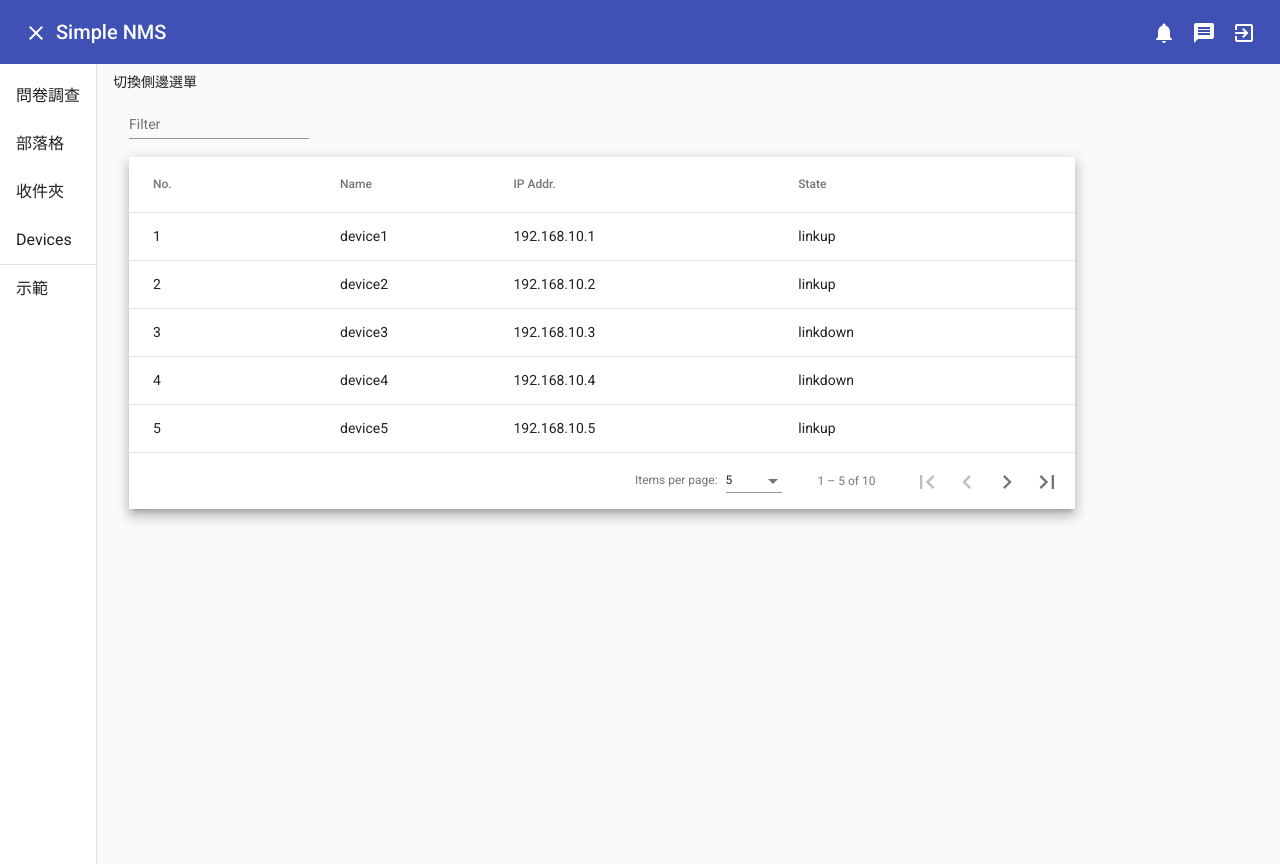
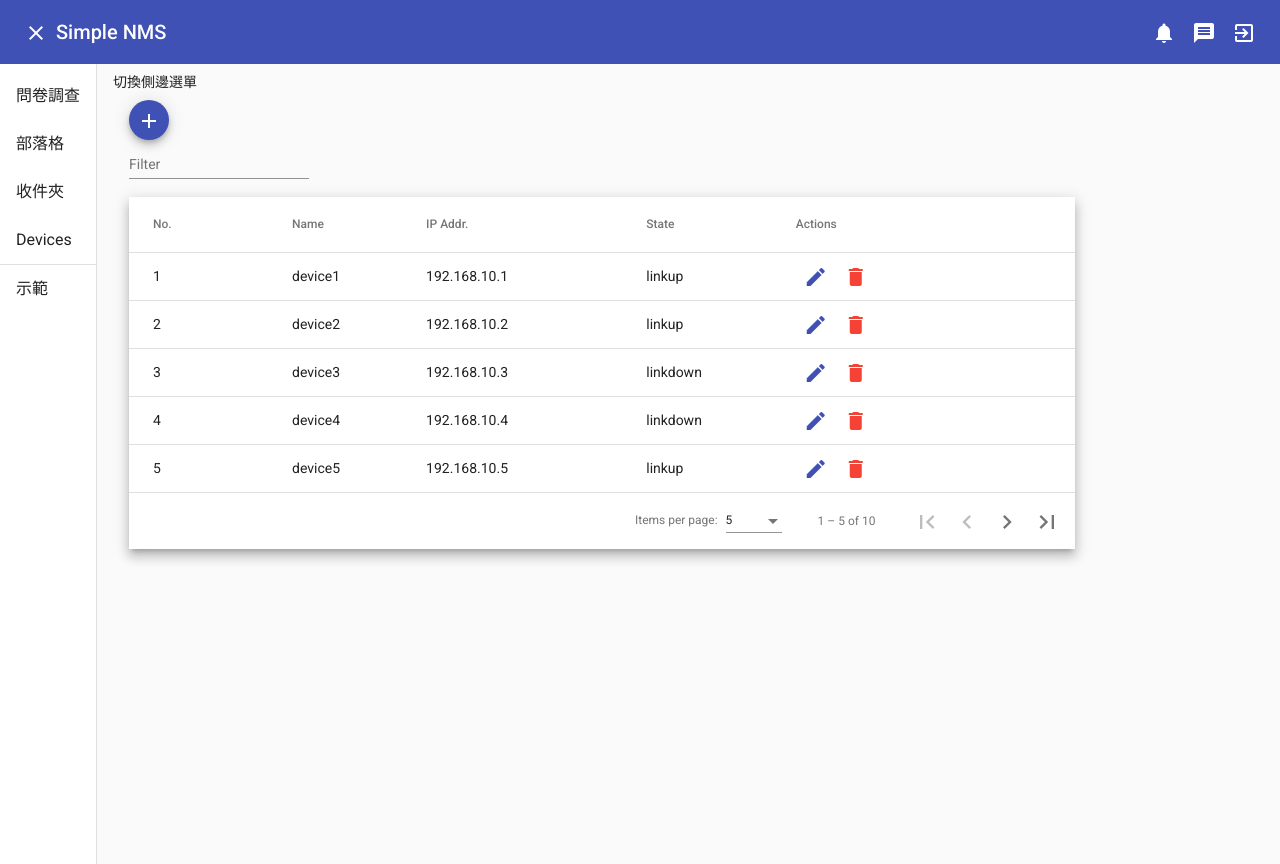
Before and after one commit to allen0818/simple-nms, an Angular app in the folder web/: page /home/devices in a window 1280 px wide. Built offline with nearby package versions, Linux system fonts and the light colour scheme.

Commit message:
add action buttons to device-table

```diff
--- a/web/src/app/device/components/device-list/device-list.component.html
+++ b/web/src/app/device/components/device-list/device-list.component.html
@@ -1,8 +1,17 @@
-<div class="action">
-    <mat-form-field>
-        <mat-label>Filter</mat-label>
-        <input matInput (keyup)="applyFilter($event)" placeholder="Ex. device1" #input>
-    </mat-form-field>
+<div class="action" fxLayout=row>
+    <div fxFlex="10">
+        <button mat-mini-fab color="primary" aria-label="A button with a add icon">
+            <mat-icon>add</mat-icon>
+        </button>
+    </div>
+    <div fxFlex></div>
+    <div fxFlex="30">
+        <mat-form-field>
+            <mat-label>Filter</mat-label>
+            <input matInput (keyup)="applyFilter($event)" placeholder="Ex. device1" #input>
+        </mat-form-field>
+    </div>
+
 </div>
 
 <div class="container mat-elevation-z8">
@@ -31,6 +40,19 @@
             <td mat-cell *matCellDef="let element"> {{ element.state }} </td>
         </ng-container>
 
+        <!-- Action Column -->
+        <ng-container matColumnDef="action">
+            <th mat-header-cell *matHeaderCellDef> Actions </th>
+            <td mat-cell *matCellDef="let element">
+                <button mat-icon-button (click)="edit(element)">
+                    <mat-icon mat-icon-button color='primary'>edit</mat-icon>
+                </button>
+                <button mat-icon-button (click)="delete(element['id'])">
+                    <mat-icon mat-icon-button color="warn">delete</mat-icon>
+                </button>
+            </td>
+        </ng-container>
+
         <tr mat-header-row *matHeaderRowDef="displayColumns"></tr>
         <tr mat-row *matRowDef="let myRowData; columns: displayColumns"></tr>
 
--- a/web/src/app/device/components/device-list/device-list.component.ts
+++ b/web/src/app/device/components/device-list/device-list.component.ts
@@ -1,10 +1,11 @@
-import { ThrowStmt } from '@angular/compiler';
 import { ViewChild } from '@angular/core';
 import { AfterViewInit, Component, OnInit } from '@angular/core';
+import { MatDialog } from '@angular/material/dialog';
 import { MatPaginator } from '@angular/material/paginator';
 import { MatSort } from '@angular/material/sort';
 import { MatTableDataSource } from '@angular/material/table';
 import { Device } from '@app/device/models/device';
+import { DeviceService } from '@app/device/services/device.service';
 
 const FAKE_DEVICE: Device[] = [
   { id: 1, name: 'device1', ip: '192.168.10.1', state: 'linkup' },
@@ -27,7 +28,7 @@ const FAKE_DEVICE: Device[] = [
 export class DeviceListComponent implements OnInit, AfterViewInit {
   devices: Device[] = [];
 
-  displayColumns = ['id', 'name', 'ip', 'state'];
+  displayColumns = ['id', 'name', 'ip', 'state', 'action'];
   dataSource = new MatTableDataSource<Device>();
 
   @ViewChild(MatPaginator)
@@ -37,7 +38,10 @@ export class DeviceListComponent implements OnInit, AfterViewInit {
   sort!: MatSort;
 
 
-  constructor() { }
+  constructor(
+    private deviceService: DeviceService,
+    public dialog: MatDialog
+  ) { }
 
   ngAfterViewInit(): void {
     this.dataSource.paginator = this.paginator;
@@ -58,4 +62,39 @@ export class DeviceListComponent implements OnInit, AfterViewInit {
 
     this.dataSource.filter = filterValue.trim().toLowerCase();
   }
+
+  initDeviceList(newDevices: Device[]): void {
+    this.devices = [];
+    newDevices.forEach(d => {
+      this.devices.push({ ...d });
+    })
+  }
+
+  getAllDevices(): void {
+    this.deviceService.getAll().subscribe(result => {
+      console.log('all devices', result);
+      this.initDeviceList(result);
+      this.loadData();
+    });
+  }
+
+
+  deleteDevice(id: number): void {
+    this.deviceService.delete(id).subscribe(result => {
+      if (result) {
+        console.log('device is deleted !');
+        this.devices = this.devices.filter(d => d.id != id)
+      } else {
+        console.log('failed to delete device.');
+      }
+    })
+  }
+
+  edit(device: Device): void {
+    console.log('edit device', device);
+  }
+
+  delete(id: number): void {
+    console.log(`delete device id:${id}`);
+  }
 }
--- a/web/src/app/device/services/device.service.ts
+++ b/web/src/app/device/services/device.service.ts
@@ -55,12 +55,12 @@ export class DeviceService {
   }
 
 
-  delete(device: Device): Observable<Device> {
+  delete(device: Device | number): Observable<Device> {
     const id = typeof device == 'number' ? device : device.id;
     const url = `${baseUrl}/${id}`;
 
     return this.http.delete<Device>(url, httpOptions).pipe(
-      tap(_ => console.log(`delete device id=${device.id}`)),
+      tap(_ => console.log(`delete device id=${id}`)),
       catchError(this.handleError<Device>(`updateDevice`))
     )
   }
```
Also changed, not shown: web/src/app/device/models/device.ts (+8 -1 lines).
